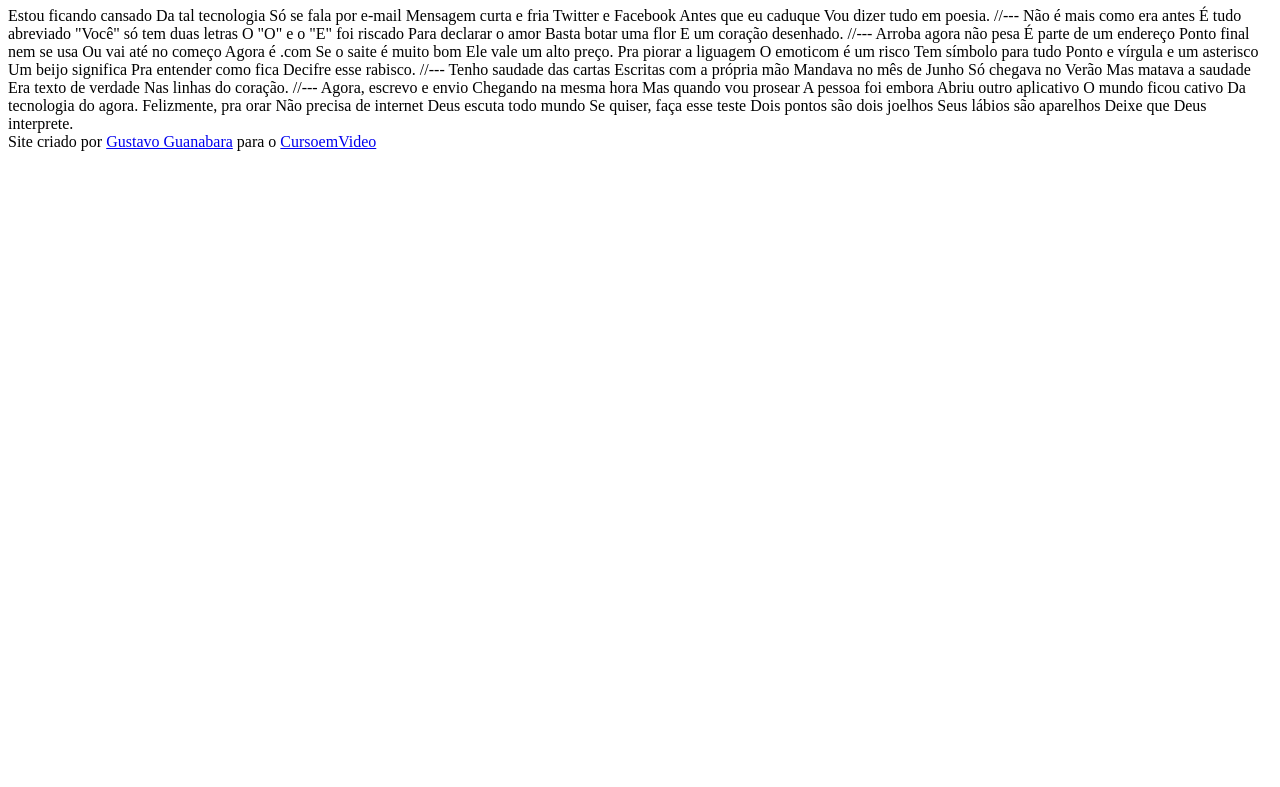
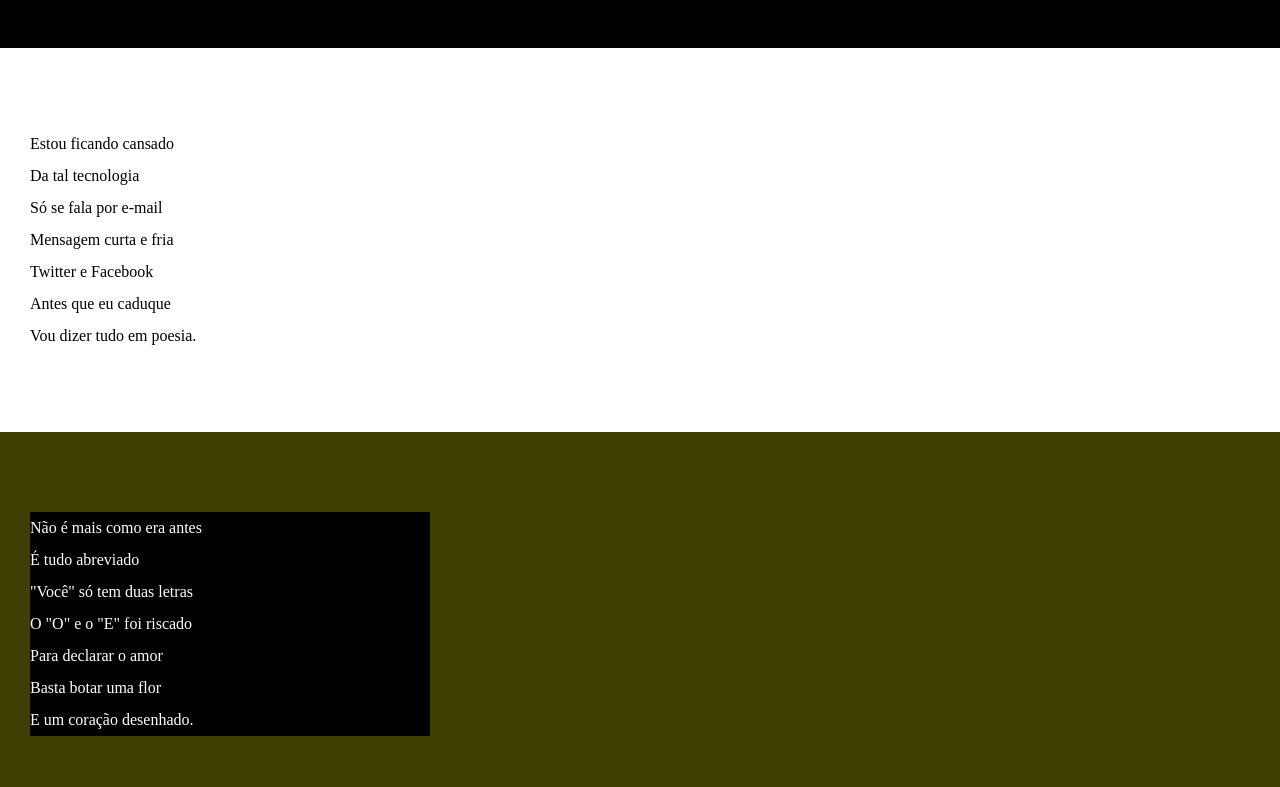
Before and after one commit to lincondr/html-css, a plain HTML site: page desafios/d012ca/index.html in a window 1280 px wide. Shown: the part 107-894 px from the top of the page. Before the commit the page ends 800 px from the top, so only its background shows below. Drawn offline with Linux system fonts and the light colour scheme.

Commit message:
adicionei alguns estilos

```diff
--- /dev/null
+++ b/desafios/d012ca/estilo/style.css
@@ -0,0 +1,65 @@
+@charset "UTF-8";
+
+* {
+    margin: 0px;
+    padding: 0px;
+}
+
+html, body {
+    min-height: 100vh;
+    background-color: darkgray;
+}
+
+header {
+    background-color: black;
+    color: white;
+    text-align: center;
+}
+
+header > h1 {
+    padding-top: 50px;
+    font-variant: small-caps;
+}
+
+header > p {
+    padding-bottom: 50px;
+}
+
+header a, footer a {
+    color: white;
+    text-decoration: none;
+    font-weight: bolder;
+}
+
+header a:hover, footer a:hover {
+    text-decoration: underline;
+}
+
+section {
+    padding-top: 10vh;
+    padding-bottom: 10vh;
+    line-height: 2em;
+    padding-left: 30px;
+}
+
+section.normal {
+    background-color: white;
+    color: black;
+}
+
+section.imagem {
+    background-color: rgb(63, 63, 2);
+    color: white;
+}
+
+section.imagem > p {
+    background-color: black;
+    width: 400px;
+}
+
+footer {
+    background-color: black;
+    color: white;
+    text-align: center;
+    padding: 10px;
+}
--- a/desafios/d012ca/index.html
+++ b/desafios/d012ca/index.html
@@ -5,6 +5,7 @@
     <meta http-equiv="X-UA-Compatible" content="IE=edge">
     <meta name="viewport" content="width=device-width, initial-scale=1.0">
     <title>Cordel Moderno</title>
+    <link rel="stylesheet" href="estilo/style.css">
 </head>
 <body>
     <header>
@@ -12,73 +13,83 @@
             Cordel Moderno
         </h1>
         <p>
-            Por <a href="https://www.recantodasletras.com.br/poesias/3186743">Milton Duarte</a>
+            Por <a href="https://www.recantodasletras.com.br/poesias/3186743" target="_blank">Milton Duarte</a>
         </p>
     </header>
 
-    Estou ficando cansado
-    Da tal tecnologia
-    Só se fala por e-mail
-    Mensagem curta e fria
-    Twitter e Facebook
-    Antes que eu caduque
-    Vou dizer tudo em poesia.
+    <section class="normal">
+        <p>
+            Estou ficando cansado <br>
+            Da tal tecnologia <br>
+            Só se fala por e-mail <br>
+            Mensagem curta e fria <br>
+            Twitter e Facebook <br>
+            Antes que eu caduque <br>
+            Vou dizer tudo em poesia.
+        </p>
+    </section>
 
-    //---
+    <section class="imagem">
+        <p>
+            Não é mais como era antes <br>
+            É tudo abreviado <br>
+            "Você" só tem duas letras <br>
+            O "O" e o "E" foi riscado <br>
+            Para declarar o amor <br>
+            Basta botar uma flor <br>
+            E um coração desenhado.
+        </p>
+    </section>
 
-    Não é mais como era antes
-    É tudo abreviado
-    "Você" só tem duas letras
-    O "O" e o "E" foi riscado
-    Para declarar o amor
-    Basta botar uma flor
-    E um coração desenhado.
+    <section class="normal">
+        <p>
+            Arroba agora não pesa <br>
+            É parte de um endereço <br>
+            Ponto final nem se usa <br>
+            Ou vai até no começo <br>
+            Agora é .com <br>
+            Se o saite é muito bom <br>
+            Ele vale um alto preço. <br>
+            Pra piorar a liguagem <br>
+            O emoticom é um risco <br>
+            Tem símbolo para tudo <br>
+            Ponto e vírgula e um asterisco <br>
+            Um beijo significa <br>
+            Pra entender como fica <br>
+            Decifre esse rabisco.
+        </p>
+    </section>
 
-    //---
+    <section class="imagem">
+        <p>
+            Tenho saudade das cartas <br>
+            Escritas com a própria mão <br>
+            Mandava no mês de Junho <br>
+            Só chegava no Verão <br>
+            Mas matava a saudade <br>
+            Era texto de verdade <br>
+            Nas linhas do coração.
+        </p>
+    </section>
 
-    Arroba agora não pesa
-    É parte de um endereço
-    Ponto final nem se usa
-    Ou vai até no começo
-    Agora é .com
-    Se o saite é muito bom
-    Ele vale um alto preço.
-
-    Pra piorar a liguagem
-    O emoticom é um risco
-    Tem símbolo para tudo
-    Ponto e vírgula e um asterisco
-    Um beijo significa
-    Pra entender como fica
-    Decifre esse rabisco.
-
-    //---
-
-    Tenho saudade das cartas
-    Escritas com a própria mão
-    Mandava no mês de Junho
-    Só chegava no Verão
-    Mas matava a saudade
-    Era texto de verdade
-    Nas linhas do coração.
-
-    //---
-
-    Agora, escrevo e envio
-    Chegando na mesma hora
-    Mas quando vou prosear
-    A pessoa foi embora
-    Abriu outro aplicativo
-    O mundo ficou cativo
-    Da tecnologia do agora.
-
-    Felizmente, pra orar
-    Não precisa de internet
-    Deus escuta todo mundo
-    Se quiser, faça esse teste
-    Dois pontos são dois joelhos
-    Seus lábios são aparelhos
-    Deixe que Deus interprete.
+    <section class="normal">
+        <p>
+            Agora, escrevo e envio <br>
+            Chegando na mesma hora <br>
+            Mas quando vou prosear <br>
+            A pessoa foi embora <br>
+            Abriu outro aplicativo <br>
+            O mundo ficou cativo <br>
+            Da tecnologia do agora. <br>
+            Felizmente, pra orar <br>
+            Não precisa de internet <br>
+            Deus escuta todo mundo <br>
+            Se quiser, faça esse teste <br>
+            Dois pontos são dois joelhos <br>
+            Seus lábios são aparelhos <br>
+            Deixe que Deus interprete.
+        </p>
+    </section>
 
     <footer>
         Site criado por <a href="https://gustavoguanabara.github.io/" target="_blank">Gustavo Guanabara</a> para o <a href="https://www.cursoemvideo.com/" target="_blank">CursoemVideo</a>
```
